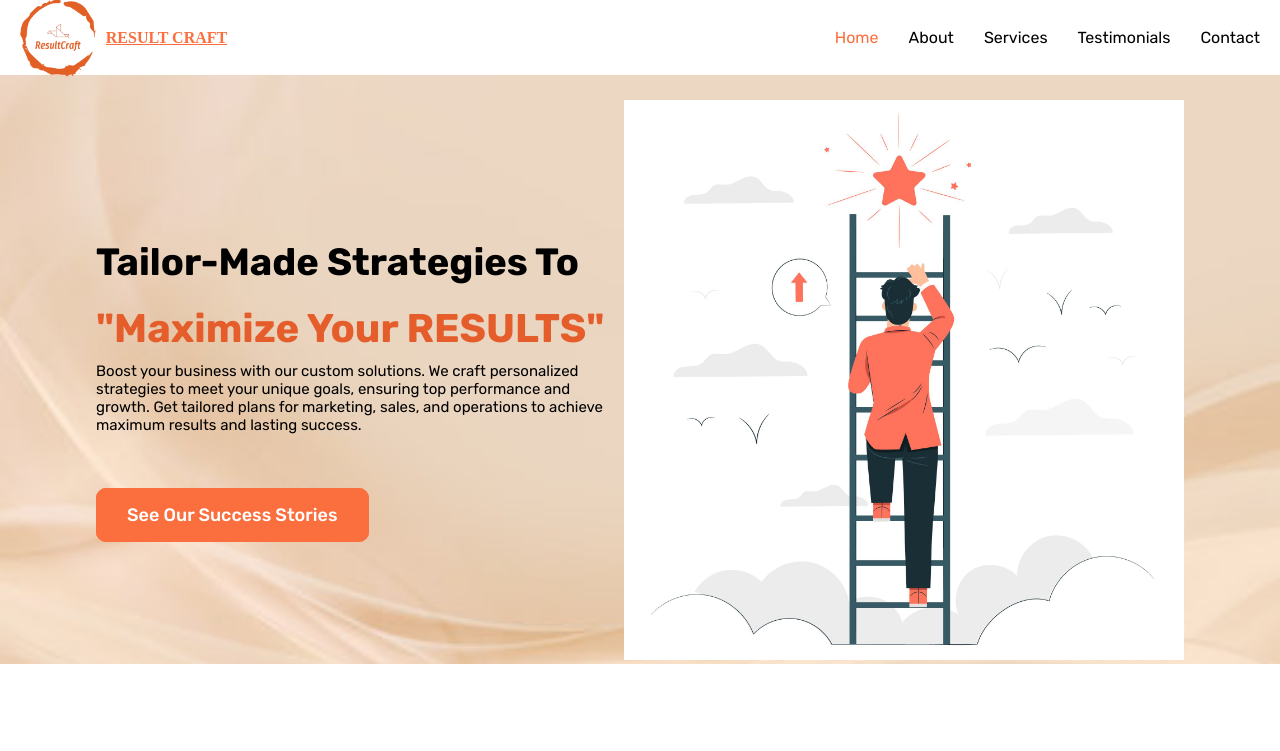
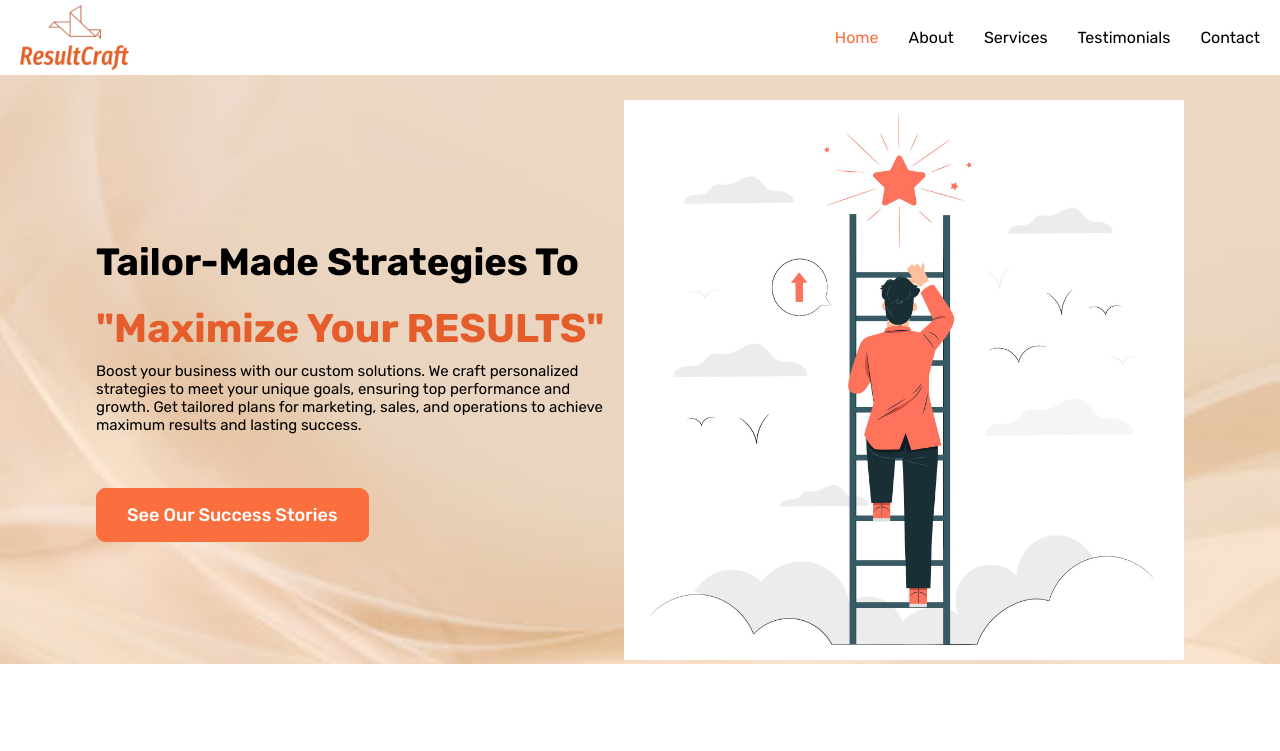
Before and after one commit to Rashmi01-alt/CODSOFT, a plain HTML site: page Landing Page/index.html in a window 1280 px wide. Shown: the top 751 px of the page. Drawn offline with Linux system fonts and the light colour scheme.

Commit message:
project modified

```diff
--- a/Landing Page/index.html
+++ b/Landing Page/index.html
@@ -13,10 +13,10 @@
 <body>
 <header>
     <nav class="container">
-        <img class="logo" src="img/resultcraft.png" alt="Company Logo">
+        <img class="logo" src="img/logo.png" alt="Company Logo">
 
         <div class="nav-links">
-            <div class="brand">RESULT CRAFT</div>
+            <div class="brand"></div>
             <div class="links">
                 <a href="#home" class="active">Home</a>
                 <a href="#about">About</a>
--- a/Landing Page/style.css
+++ b/Landing Page/style.css
@@ -84,7 +84,7 @@ header nav {
 }
 
 header nav .logo {
-    height: 85px;
+    height: 65px;
   margin-right: 10px;
 
 }
```
Also changed, not shown: Landing Page/img/logo.png (added), Landing Page/img/resultcraft.png (deleted).
